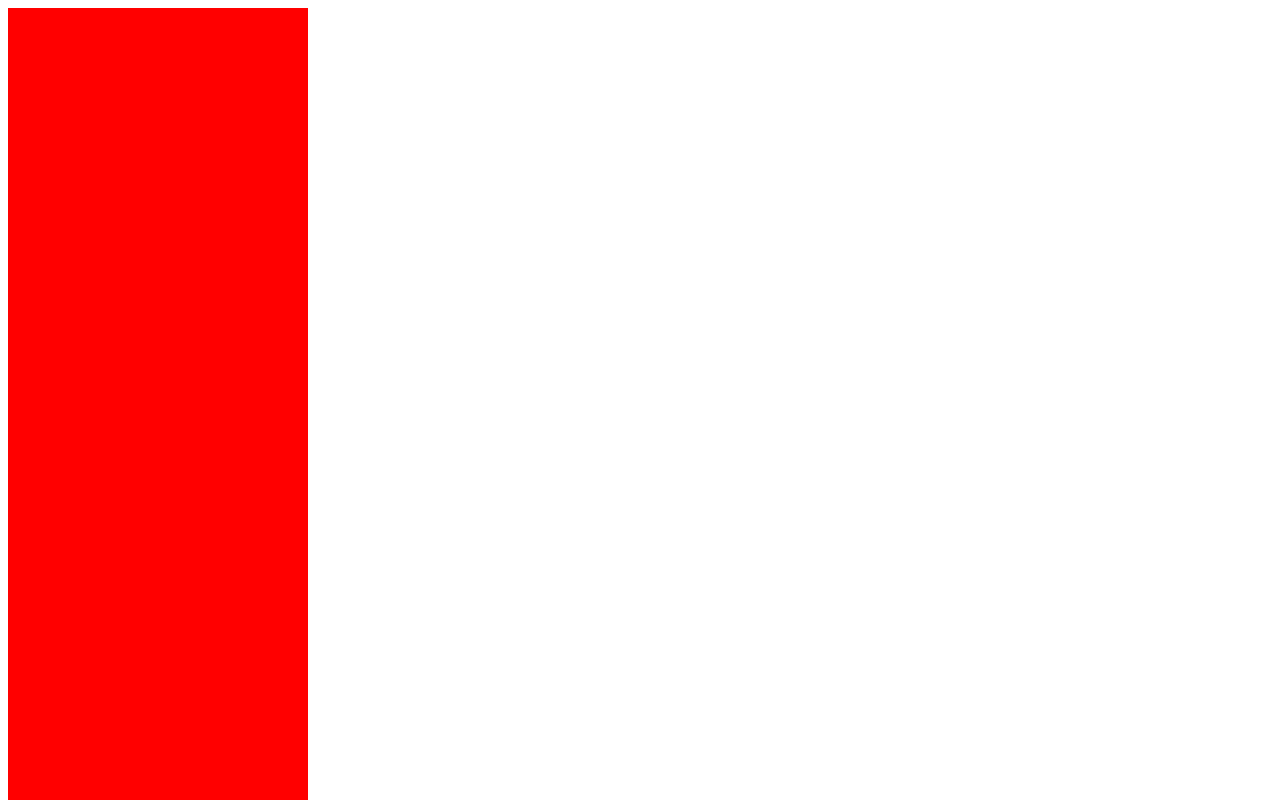
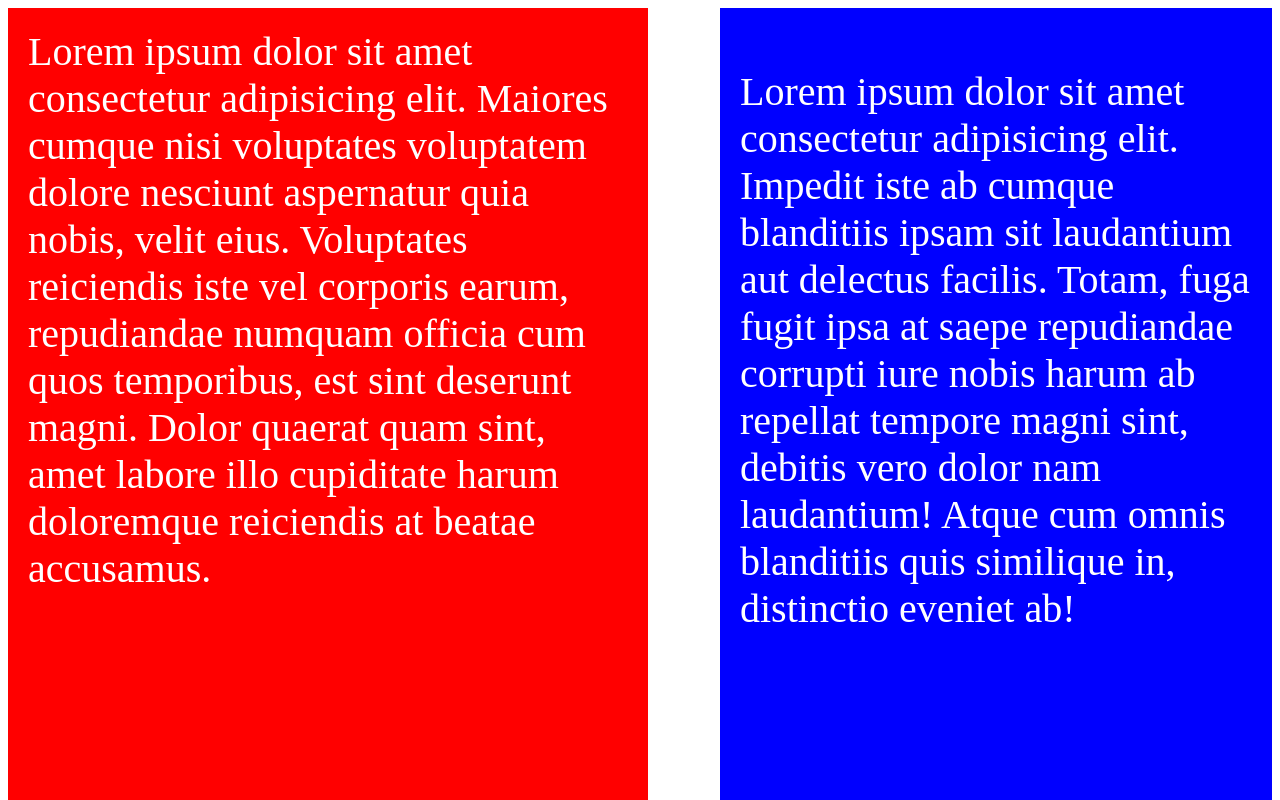
Before and after one commit to JianengHuang/Exercises-Week1, a plain HTML site: page Exercise 1/index.html in a window 1280 px wide. Shown: the top 800 px of the page. Drawn offline with Linux system fonts and the light colour scheme.

Commit message:
Exercise 1

```diff
--- a/Exercise 1/index.html
+++ b/Exercise 1/index.html
@@ -8,7 +8,22 @@
     <title>Exercise 1</title>
   </head>
   <body>
-    <div class="container-left"></div>
-    <div class="container-right"></div>
+    <div class="container-left">
+      Lorem ipsum dolor sit amet consectetur adipisicing elit. Maiores cumque
+      nisi voluptates voluptatem dolore nesciunt aspernatur quia nobis, velit
+      eius. Voluptates reiciendis iste vel corporis earum, repudiandae numquam
+      officia cum quos temporibus, est sint deserunt magni. Dolor quaerat quam
+      sint, amet labore illo cupiditate harum doloremque reiciendis at beatae
+      accusamus.
+    </div>
+    <div class="container-right">
+      <p>
+        Lorem ipsum dolor sit amet consectetur adipisicing elit. Impedit iste ab
+        cumque blanditiis ipsam sit laudantium aut delectus facilis. Totam, fuga
+        fugit ipsa at saepe repudiandae corrupti iure nobis harum ab repellat
+        tempore magni sint, debitis vero dolor nam laudantium! Atque cum omnis
+        blanditiis quis similique in, distinctio eveniet ab!
+      </p>
+    </div>
   </body>
 </html>
--- a/Exercise 1/style.css
+++ b/Exercise 1/style.css
@@ -1,11 +1,19 @@
 .container-left {
+  float: left;
   background-color: red;
   height: 100vh;
-  width: 300px;
+  width: 600px;
+  color: white;
+  font-size: 40px;
+  padding: 20px;
 }
 
 .container-right {
+  float: right;
   background-color: blue;
   height: 100vh;
-  width: 300px;
+  width: 40vw;
+  color: white;
+  font-size: 40px;
+  padding: 20px;
 }
```
